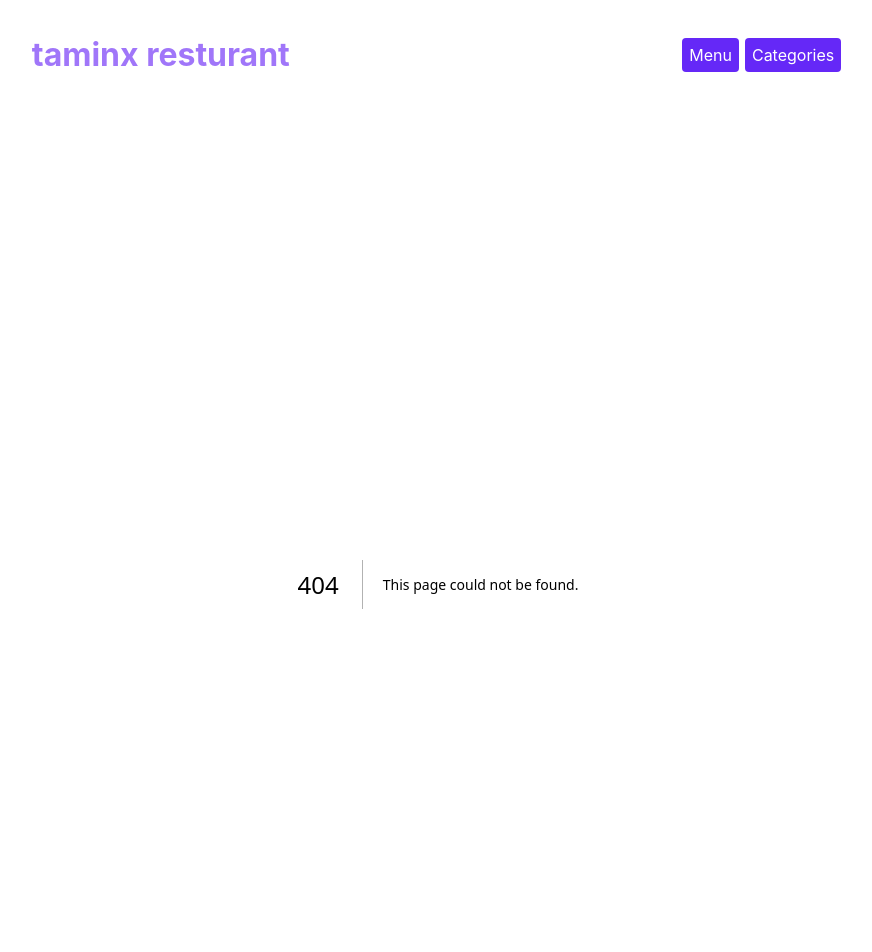
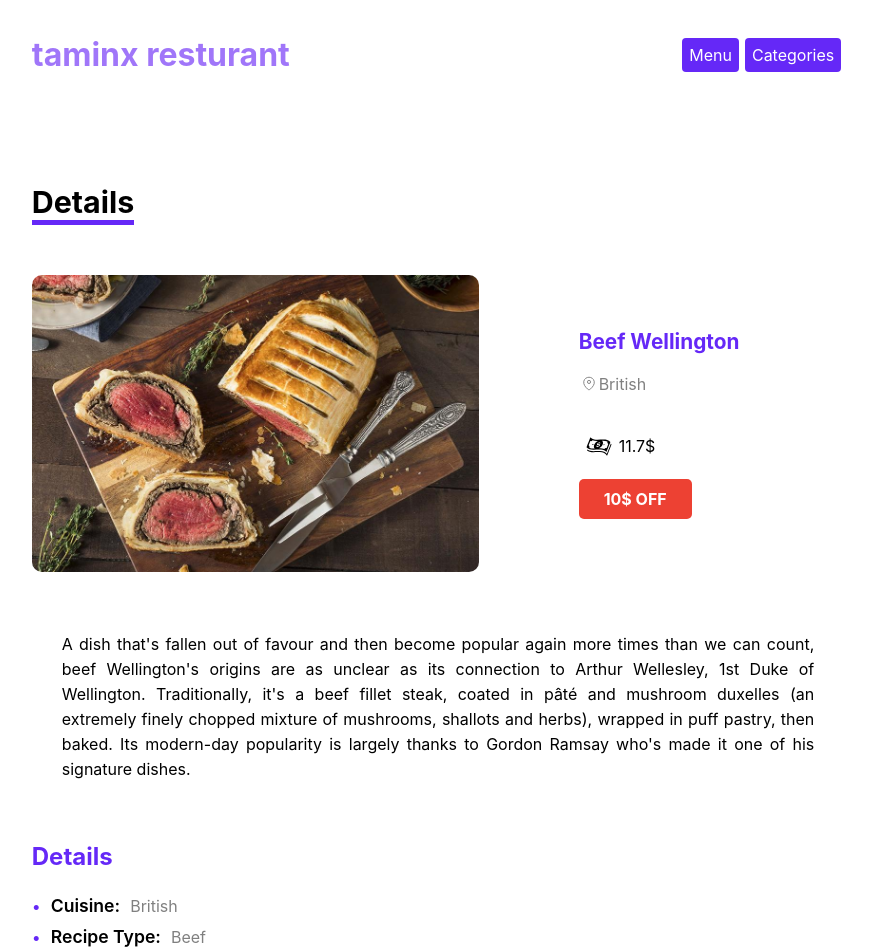
Before and after one commit to hosseinemir/resturant-pro, a Next.js app: page /menu/1 in a window 1280 px wide. Before the commit this address had no page. Shown: the top 952 px of the page, without its empty margins (202-1074 px from the left). Built offline with nearby package versions, Linux system fonts and the light colour scheme; data requests are answered from the project's data file.

Commit message:
make food detaild page completed

```diff
--- /dev/null
+++ b/components/template/DetailsPage.js
@@ -0,0 +1,78 @@
+import styles from "./DetailsPage.module.css";
+import Location from "../icons/Location";
+import Dollar from "../icons/Dollar";
+
+function DetailsPage(props) {
+
+  const {
+    id,
+    name,
+    price,
+    discount,
+    introduction,
+    details,
+    ingredients,
+    recipe,
+  } = props;
+
+  return (
+    <div className={styles.container}>
+      <h2>Details</h2>
+      <div className={styles.subContainer}>
+        <div className={styles.banner}>
+          <img src={`/images/${id}.jpeg`} alt={name} />
+          <div>
+            <h3>{name}</h3>
+            <span className={styles.location}>
+              <Location />
+              {details[0].Cuisine}
+            </span>
+            <span className={styles.price}>
+              <Dollar />
+              {discount ? (price * (100 - discount)) / 100 : price}$
+            </span>
+            {discount ? (
+              <span className={styles.discount}>{discount}$ OFF</span>
+            ) : null}
+          </div>
+        </div>
+        <div className={styles.introduction}>
+          <p>{introduction}</p>
+        </div>
+        <div className={styles.details}>
+          <h4>Details</h4>
+          <ul>
+            {details.map((detail, index) => (
+              <li key={index}>
+                <p>{Object.keys(detail)[0]}: </p>
+                <span>{Object.values(detail)[0]}</span>
+              </li>
+            ))}
+          </ul>
+        </div>
+        <div className={styles.details}>
+          <h4>Ingredients</h4>
+          <ul>
+            {ingredients.map((item, index) => (
+              <li key={index}>
+                <p>{item}</p>
+              </li>
+            ))}
+          </ul>
+        </div>
+        <div className={styles.recipe}>
+          <h4>Recipe</h4>
+          {recipe.map((item, index) => (
+            <div key={index} className={index % 2 ? styles.odd : styles.even}>
+              <span>{index + 1}</span>
+              <p>{item}</p>
+            </div>
+          ))}
+        </div>
+        <button>Add to Cart</button>
+      </div>
+    </div>
+  );
+}
+
+export default DetailsPage;
--- /dev/null
+++ b/components/template/DetailsPage.module.css
@@ -0,0 +1,165 @@
+.container {
+    width: 100%;
+    margin-bottom: 100px;
+  }
+
+  .container h2 {
+    border-bottom: 5px solid #6528F7;
+    width: fit-content;
+    margin-bottom: 50px;
+    font-size: 1.9rem;
+  }
+
+  .banner {
+    display: flex;
+    flex-direction: column;
+    align-items: center;
+    justify-content: center;
+  }
+
+  .banner img {
+    width: 80%;
+    border-radius: 10px;
+  }
+
+  .banner div {
+    display: flex;
+    flex-direction: column;
+    align-items: flex-start;
+    justify-content: center;
+    width: 100%;
+    margin-left: 40px;
+    margin-top: 50px;
+  }
+
+  .banner h3 {
+    font-size: 1.3rem;
+    color: #6528F7;
+  }
+
+  .banner span {
+    display: flex;
+    align-items: center;
+  }
+
+  .location {
+    color: grey;
+    margin: 20px 0 40px;
+  }
+
+  .discount {
+    background-color: #ed4133;
+    color: white;
+    padding: 10px 25px;
+    display: flex;
+    font-weight: 700;
+    justify-content: center;
+    border-radius: 5px;
+    margin-top: 20px;
+  }
+
+  .introduction {
+    margin: 60px 0;
+    padding: 0 30px;
+    line-height: 25px;
+    text-align: justify;
+  }
+
+  .details {
+    margin-bottom: 60px;
+  }
+
+  .details h4 {
+    font-size: 1.5rem;
+    color: #6528F7;
+    margin: 24px 0;
+  }
+
+  .details ul {
+    list-style: none;
+  }
+
+  .details li {
+    display: flex;
+    align-items: center;
+    margin: 10px 0;
+  }
+
+  .details li::before {
+    content: "• ";
+    color: #6528F7;
+  }
+
+  .details p {
+    font-size: 1.1rem;
+    font-weight: 600;
+    margin: 0 10px;
+  }
+
+  .details span {
+    color: grey;
+  }
+
+  .recipe {
+    margin-bottom: 100px;
+  }
+
+  .recipe h4 {
+    font-size: 1.5rem;
+    color: #6528F7;
+    margin: 24px 0;
+  }
+
+  .recipe div {
+    display: flex;
+    align-items: center;
+    padding: 20px 10px;
+    text-align: justify;
+  }
+
+  .recipe span {
+    font-size: 2rem;
+    margin: 0 15px 0 5px;
+  }
+
+  .odd {
+    background-color: #A076F9;
+    color: #fff;
+
+  }
+
+  .even {
+    background-color: #6528F7;
+    color: #fff;
+  }
+
+  .container button {
+    width: 100%;
+    border: none;
+    background-color: #6528F7;
+    color: white;
+    padding: 15px;
+    font-size: 1.3rem;
+    border-radius: 10px;
+    cursor: pointer;
+    margin-bottom: 100px;
+  }
+
+  @media (min-width: 768px) {
+   .banner{
+    flex-direction: row;
+    justify-content: flex-start;
+   }
+   .banner img{
+    width: 55%;
+    margin-right: 60px;
+   }
+   .banner div{
+    margin-top: 0;
+
+   }
+  }
+
+  @media (min-width: 1278px) {
+
+  }
--- /dev/null
+++ b/pages/menu/[id].js
@@ -0,0 +1,41 @@
+import { useRouter } from "next/router"
+import DetailsPage from "@/components/template/DetailsPage"
+
+export default function Details({data}) {
+  const router=useRouter()
+  if (router.isFallback){
+    return <h2>loading</h2>
+
+  }
+
+    return (
+    <div><DetailsPage {...data}/></div>
+  )
+}
+
+export async function getStaticPaths(){
+    const res= await fetch('http://localhost:3001/data')
+    const json = await res.json()
+    const data = json.slice(0,10)
+    const paths = data.map(item=>({params:{id: item.id.toString()}}))
+
+    return{
+        paths,
+        fallback:true,
+    }
+}
+
+export async function getStaticProps(context){
+    const {params:{id}}=context;
+    const res = await fetch(`http://localhost:3001/data/${id}`)
+    const data = await res.json();
+    if (!data.id){
+        return{
+            notFound:true
+        }
+    }
+    return{
+        props:{data,},
+        revalidate:10,
+    }
+}
```
